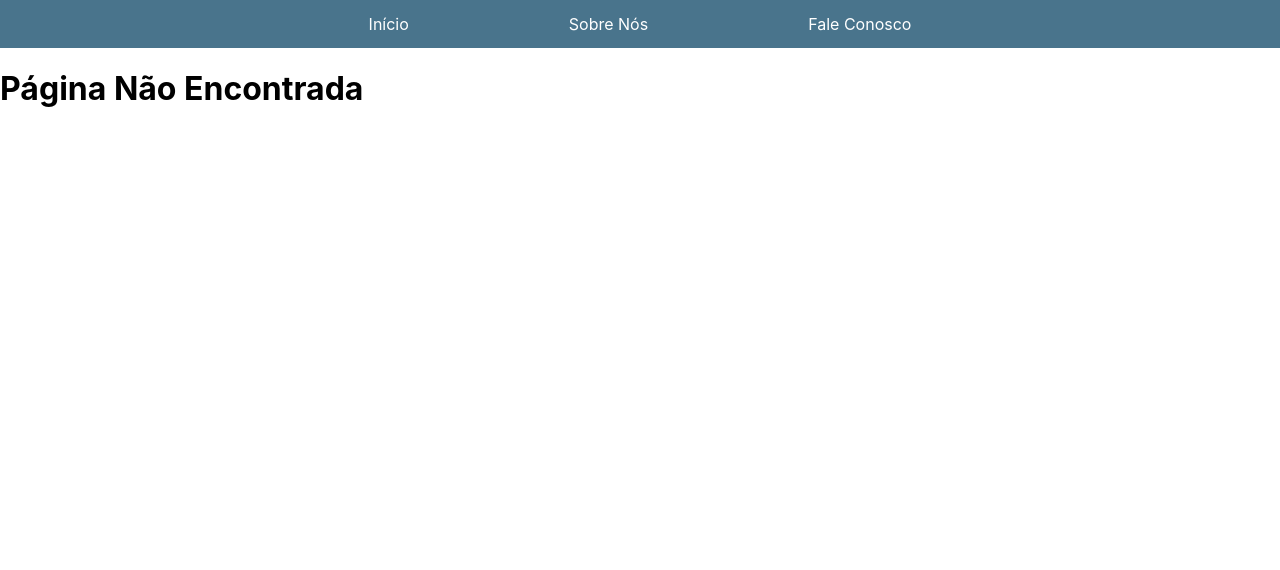
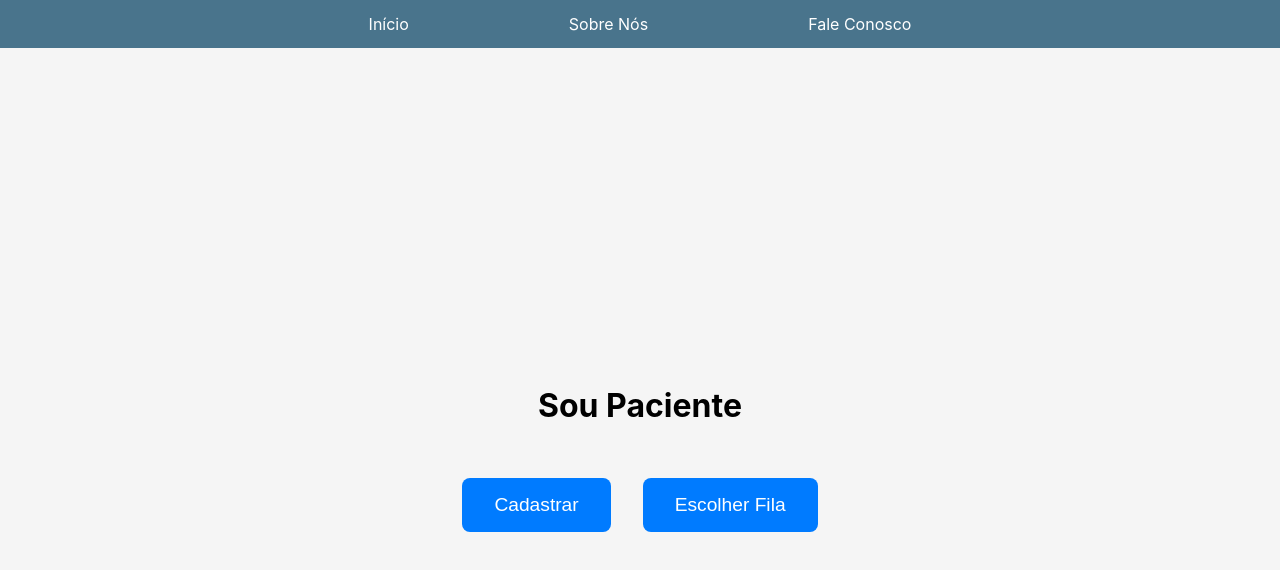
Before and after one commit to devtadeupinheiro/fila-postos, a React (Create React App) app in the folder frontend/: page /patient in a window 1280 px wide. Shown: the top 570 px of the page. Built offline with nearby package versions, Linux system fonts and the light colour scheme.

Commit message:
Feat: add Patient screen with navigation options

```diff
--- a/frontend/src/App.tsx
+++ b/frontend/src/App.tsx
@@ -1,6 +1,7 @@
 import React from "react";
 import SpecialyPage from "./pages/Specialty";
 import Home from "./pages/Home"; // 👈 NOVO: importação da tela inicial
+import Patient from "./pages/Patient"; // 👈 Tela "Sou Paciente"
 import Navbar from "./components/Navbar";
 
 import { Routes, Route } from "react-router-dom";
@@ -18,6 +19,7 @@ function App() {
 
       <Routes>
         <Route path="/" element={<Home />} />
+        <Route path="/patient" element={<Patient />} /> {/* 👈 NOVO: rota da tela "Sou Paciente" */}
 
         {/* <Route path="/sobre" element={<About />} /> */}
 
--- a/frontend/src/pages/Home/index.tsx
+++ b/frontend/src/pages/Home/index.tsx
@@ -16,7 +16,7 @@ function Home() {
       <Title>Bem-vindo ao Fila Postos</Title>
       <ButtonGroup>
         <Button onClick={() => navigate("/servidor")}>SOU SERVIDOR</Button>
-        <Button onClick={() => navigate("/paciente")}>SOU PACIENTE</Button>
+        <Button onClick={() => navigate("/patient")}>SOU PACIENTE</Button>
       </ButtonGroup>
     </Container>
   );
--- /dev/null
+++ b/frontend/src/pages/Patient/index.tsx
@@ -0,0 +1,22 @@
+import { Container, OptionButton, ButtonGroup } from './styles';
+import { useNavigate } from 'react-router-dom';
+
+export default function Patient() {
+  const navigate = useNavigate();
+
+  return (
+    <Container>
+      <h1>Sou Paciente</h1>
+
+      <ButtonGroup>
+        <OptionButton onClick={() => navigate('/patient/cadastrar')}>
+          Cadastrar
+        </OptionButton>
+
+        <OptionButton onClick={() => navigate('/patient/escolher-fila')}>
+          Escolher Fila
+        </OptionButton>
+      </ButtonGroup>
+    </Container>
+  );
+}
--- /dev/null
+++ b/frontend/src/pages/Patient/styles.ts
@@ -0,0 +1,30 @@
+import styled from 'styled-components';
+
+export const Container = styled.div`
+  display: flex;
+  flex-direction: column;
+  align-items: center;
+  justify-content: center;
+  height: 100vh;
+  gap: 2rem;
+  background-color: #f5f5f5;
+`;
+
+export const ButtonGroup = styled.div`
+  display: flex;
+  gap: 2rem;
+`;
+
+export const OptionButton = styled.button`
+  padding: 1rem 2rem;
+  font-size: 1.2rem;
+  border: none;
+  border-radius: 8px;
+  background-color: #007bff;
+  color: white;
+  cursor: pointer;
+
+  &:hover {
+    background-color: #0056b3;
+  }
+`;
```
